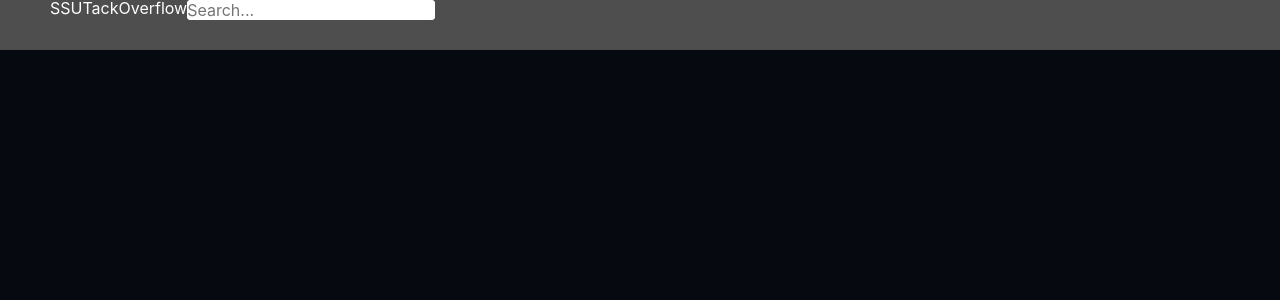
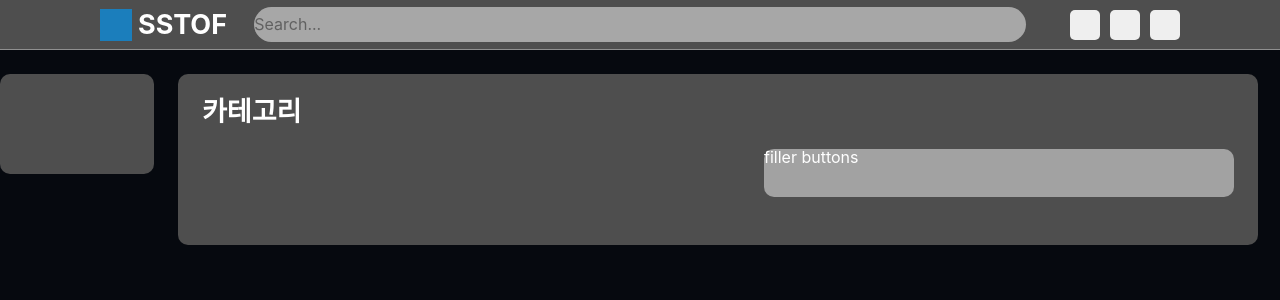
Before and after one commit to seonghyeoncho/SSTOF-Frontend, a React (Create React App) app: page / in a window 1280 px wide. Shown: the top 300 px of the page. Built offline with nearby package versions, Linux system fonts and the light colour scheme.

Commit message:
Create Header and Main Components

```diff
--- a/src/components/header/index.tsx
+++ b/src/components/header/index.tsx
@@ -6,30 +6,46 @@ import {
     Input,
     InputContainer,
     Title,
-    InputImage,
-    TitleImage
+    TitleImage,
+    ButtonContainer,
+    UserLinkButton,
+    InstructionLinkButton,
+    MyQuestionsLinkButton
 } from './styles';
 
 const Header: React.FC = () => {
 
     return(
         <Container>
+            <div/>
             <Wrapper>
                 <TitleContainer>
                     <TitleImage
                     />
                     <Title>
-                        SSUTackOverflow
+                        SSTOF
                     </Title>
                 </TitleContainer>
+
                 <InputContainer>
-                    <InputImage
-                    />
                     <Input
                         type="text"
                         placeholder="Search..."
                     />
                 </InputContainer>
+
+                <ButtonContainer>
+                    <UserLinkButton>
+
+                    </UserLinkButton>
+                    <MyQuestionsLinkButton>
+
+                    </MyQuestionsLinkButton>
+                    <InstructionLinkButton>
+
+                    </InstructionLinkButton>
+
+                </ButtonContainer>
 
             </Wrapper>
         </Container>
--- a/src/components/header/styles.tsx
+++ b/src/components/header/styles.tsx
@@ -1,40 +1,127 @@
 import styled from 'styled-components';
 
 export const Container = styled.div`
+
     height: 50px;
     width: 100%;
+
+    position: fixed;
+    top: 0px;
+
+    display: grid;
+    grid-template-columns: 1fr 1080px 1fr;
+
+    border-bottom: solid 1px #909090;
+
     background-color: #4e4e4e;
-    position: fixed;
-    padding: 0px 50px 0px 50px;
 
 `;
 
 export const Wrapper = styled.div`
-    color: white;
+
+    width: 100%;
+    height: 100%;
+
+    display: grid;
+    grid-template-columns : 1fr 5fr 1fr;
+
+`;
+
+
+export const TitleContainer = styled.div`
+
+    height: 100%;
+
     display: flex;
 
 `;
-export const TitleImage = styled.image`
-    width:32px;
+export const TitleImage = styled.div`
+
+    width: 32px;
+    height: 32px;
+
+    margin: auto;
+    margin-left: 0px;
+    margin-right: 6px;
+
+    background-color: #1B7EBC;
+
+`;
+export const Title = styled.button`
+
+    font-size:27px;
+    font-weight: bold;
+
+    border:none;
+
+    background-color: transparent;
+    color: white;
+
+`;
+
+export const InputContainer = styled.div`
+
+    display: flex;
+    align-items: center;
+
+    border-radius: 40px;
+
+`;
+export const InputImage = styled.image`
+
+    width: 32px;
     height: 32px;
 
 `;
-export const TitleContainer = styled.div`
+export const Input = styled.input`
+
+    width: 100%;
+    height: 70%;
+
+    border-radius: 40px;
+    border: none;
+
+    opacity: 0.5;
 
 `;
-export const Title = styled.div`
+
+export const ButtonContainer = styled.div`
+
+    margin: auto 0px;
+
+    display: flex;
+    justify-self: right;
+
 `;
-export const InputContainer = styled.div`
-    background-color: white;
-    border-radius: 4px;
+export const UserLinkButton = styled.button`
+
+    width: 30px;
+    height:30px;
+
+    border-radius: 5px;
+    border: none;
+
+    margin-right: 10px;
+
 `;
-export const InputImage = styled.image`
-    width:32px;
-    height: 32px;
+export const MyQuestionsLinkButton = styled.button`
+
+    width: 30px;
+    height:30px;
+
+    border-radius: 5px;
+    border: none;
+
+    margin-right: 10px;
+
+`;
+export const InstructionLinkButton = styled.button`
+
+    width: 30px;
+    height:30px;
+
+    border-radius: 5px;
+    border: none;
 
 
 `;
-export const Input  = styled.input`
-    border-radius: 4px;
-    border: none;
-`;
--- a/src/components/main/index.tsx
+++ b/src/components/main/index.tsx
@@ -1,10 +1,33 @@
 import React from "react";
+import { Container, MainContainer, MainContent, MainContentTitle, MainfillterButtons, SideNavBar } from "./styles";
 
 const Main: React.FC = () => (
-  <>
-    <h1>SSUTackOverflow 메인 페이지입니다.</h1>
-    <h2>화이팅~~</h2>
-  </>
+
+  <Container>
+
+    <SideNavBar>
+
+    </SideNavBar>
+
+    <MainContainer>
+
+      <MainContentTitle>
+        카테고리
+      </MainContentTitle>
+
+      <MainfillterButtons>
+        filler buttons
+      </MainfillterButtons>
+
+      <MainContent>
+
+      </MainContent>
+
+
+    </MainContainer>
+
+  </Container>
+
 );
 
 export default Main;
--- /dev/null
+++ b/src/components/main/styles.tsx
@@ -0,0 +1,64 @@
+import styled from 'styled-components';
+
+export const Container = styled.div`
+
+    display: grid;
+    grid-template-columns: 1fr 1080px 1fr;
+    gap: 24px;
+
+    margin-top: 74px;
+
+`;
+
+export const SideNavBar = styled.div`
+
+    width: 154px;
+    height: 100px;
+
+    border-radius: 10px;
+
+    background-color: #4E4E4E;
+
+    display: flex;
+    justify-self: right;
+
+`;
+
+
+export const MainContainer = styled.div`
+
+    width: 100%;
+    height: 100%;
+
+    border-radius: 10px;
+
+    padding: 24px;
+
+    background-color: #4E4E4E;
+    color: white;
+
+`;
+export const MainContentTitle = styled.div`
+
+    font-size: 27px;
+    font-weight: bold;
+
+    margin-bottom: 24px;
+
+`;
+export const MainfillterButtons = styled.div`
+
+    width: 470px;
+    height: 48px;
+
+    float: right;
+
+    background-color: #A2A2A2;
+
+    border-radius: 10px;
+
+    margin-bottom: 24px;
+
+`;
+export const MainContent = styled.div`
+`;
```
